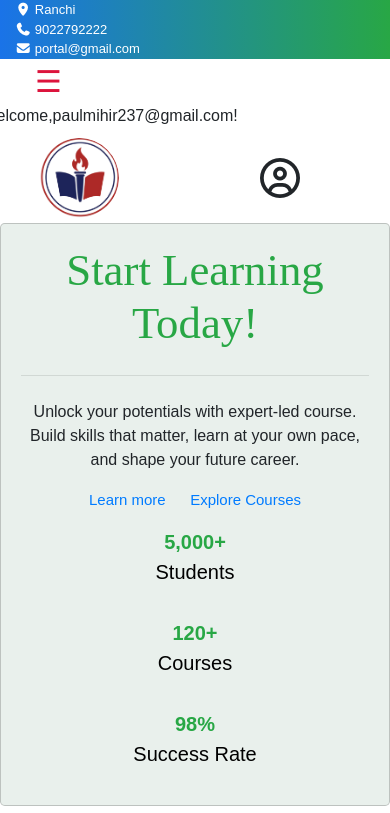
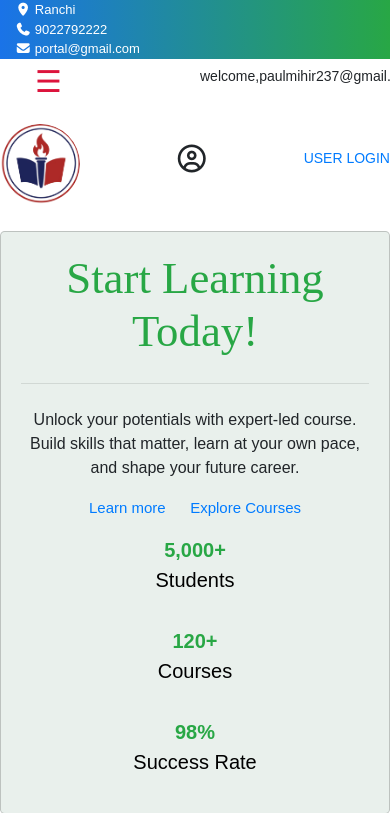
Before and after one commit to codesofMihir/education_website_with_backend, a Django app: page / in a window 390 px wide. Shown: the top 813 px of the page. Run offline with Django 5.2, Linux system fonts and the light colour scheme; a user stored in the database is signed in; some libraries are stand-ins or nearby versions.

Commit message:
designing welcome message

```diff
--- a/myapp/static/style/style.css
+++ b/myapp/static/style/style.css
@@ -60,7 +60,9 @@ body {
     .logo {
         display: flex;
         justify-content: flex-start;
-
+        align-items: center;
+        gap: 12px;
+        flex-wrap: wrap;
     }
 
     .col-md-10 #ocard p{
@@ -89,15 +91,25 @@ body {
 
     }
 
-    .col-md-10 a{
+    .col-md-10 .lg{
+        margin-top: 25px;
+        margin-left: 100px;
+    }
+
+    .navbar_testme p{
+        text-align:right;
+        margin-top: -45px;
+
+    }
+
+    /* .col-md-10 a{
         margin-top: 20px;
         background: #3a56d4;
-        width:50%;
         color:#000;
         display: flex;
-        justify-content: center;
-        align-items: center;
-    }
+        justify-content:flex-end;
+        align-items: right;
+    } */
 
     .col-md-10 i{
         position: absolute;
@@ -896,8 +908,25 @@ body {
     }
 
     .logo {
-        width: 50%;
-        margin: 0 auto;
+        width: 100%;
+        margin: 0;
+        justify-content: space-between;
+        padding: 10px 0;
+    }
+
+    .col-md-10 .lg {
+        margin: 0;
+    }
+
+    .col-md-10 .navbar_testme p {
+        margin: 0;
+    }
+
+    .col-md-10 i {
+        position: static;
+        right: auto;
+        top: auto;
+        font-size: 28px;
     }
 
     .about .imgbox,
@@ -960,12 +989,26 @@ body {
 
     .r .card{
     margin-top:10px;}
+
+    .col-md-10 .navbar_testme p{
+       margin-top: -150px ;
+       margin-left:200px;
+
+    }
 }
 
 
 @media (max-width:576px) {
     .logo {
-        width: 80%;
+        width: 100%;
+    }
+
+    .col-md-10 .lg {
+        font-size: 14px;
+    }
+
+    .col-md-10 .navbar_testme p {
+        font-size: 14px;
     }
 
     .about {
--- a/myapp/templates/pages/index.html
+++ b/myapp/templates/pages/index.html
@@ -13,7 +13,7 @@
   <link rel="stylesheet" href="https://cdnjs.cloudflare.com/ajax/libs/font-awesome/7.0.1/css/all.min.css"
     integrity="sha512-2SwdPD6INVrV/lHTZbO2nodKhrnDdJK9/kg2XD1r9uGqPo1cUbujc+IYdlYdEErWNu69gVcYgdxlmVmzTWnetw=="
     crossorigin="anonymous" referrerpolicy="no-referrer" />
-  <link  rel="stylesheet" href="{% static 'style/style.css' %}">
+  <link  rel="stylesheet" href="{% static 'style/style.css' %}?v=1">
   <link rel="icon" type="img/png" href="{% static 'img/logo.png' %}">
 
 </head>
@@ -61,23 +61,23 @@
       </div>
 
 
-      {%if user.is_authenticated%}
-      <span class="navbar_test me">
-        welcome,{{user.email}}!
-      </span>
-      {%endif%}
       <div class="col-md-10">
         <div class="logo">
           <img src="{% static 'img/logo.png'%}" alt="Weducation logo">
           <i class="fa-regular fa-circle-user" id="d" cursor="pointer"></i>
+          <a class="lg"  href="{% url 'userlogin'%}" >USER LOGIN</a>
           <div class="card d-none" id="ocard" height="100%" style="width: 18rem;">
             <div class="card-body">
               <p>Login As</p>
-              <a href="{% url 'userlogin'%}" class="btn btn-primary">USER LOGIN</a>
               <a href="{% url 'logout'%}" class="btn btn-primary">logout</a>
               <a href="{% url 'register'%}" class="btn btn-primary">FACULTY LOGIN</a>
             </div>
           </div>
+          {%if user.is_authenticated%}
+      <div class="navbar_testme">
+        <p>welcome,{{user.email}}!</p>
+      </div>
+      {%endif%}
         </div>
       </div>
     </div>
--- a/myapp/views.py
+++ b/myapp/views.py
@@ -3,11 +3,24 @@ from django.contrib.auth.models import User
 from django.contrib.auth import authenticate,login,logout
 from django.views.decorators.csrf import csrf_exempt
 from django.contrib import messages
+from django.contrib.auth.decorators import login_required
+
+@login_required
+def explore_view(request):
+    return render(request, 'userlogin.html')
+
 
 
 # Create your views here.
 def indexview(request):
+    #  scroll_banned = False
+    # form = AuthenticationForm()
+
+    # # If user is a guest, activate the scroll ban overlay
+    # if not request.user.is_authenticated:
+    #     scroll_banned = True
     return render(request,'pages\index.html')
+
 @csrf_exempt
 def registerview(request):
     if request.method == 'POST':
```
Also changed, not shown: db.sqlite3.
